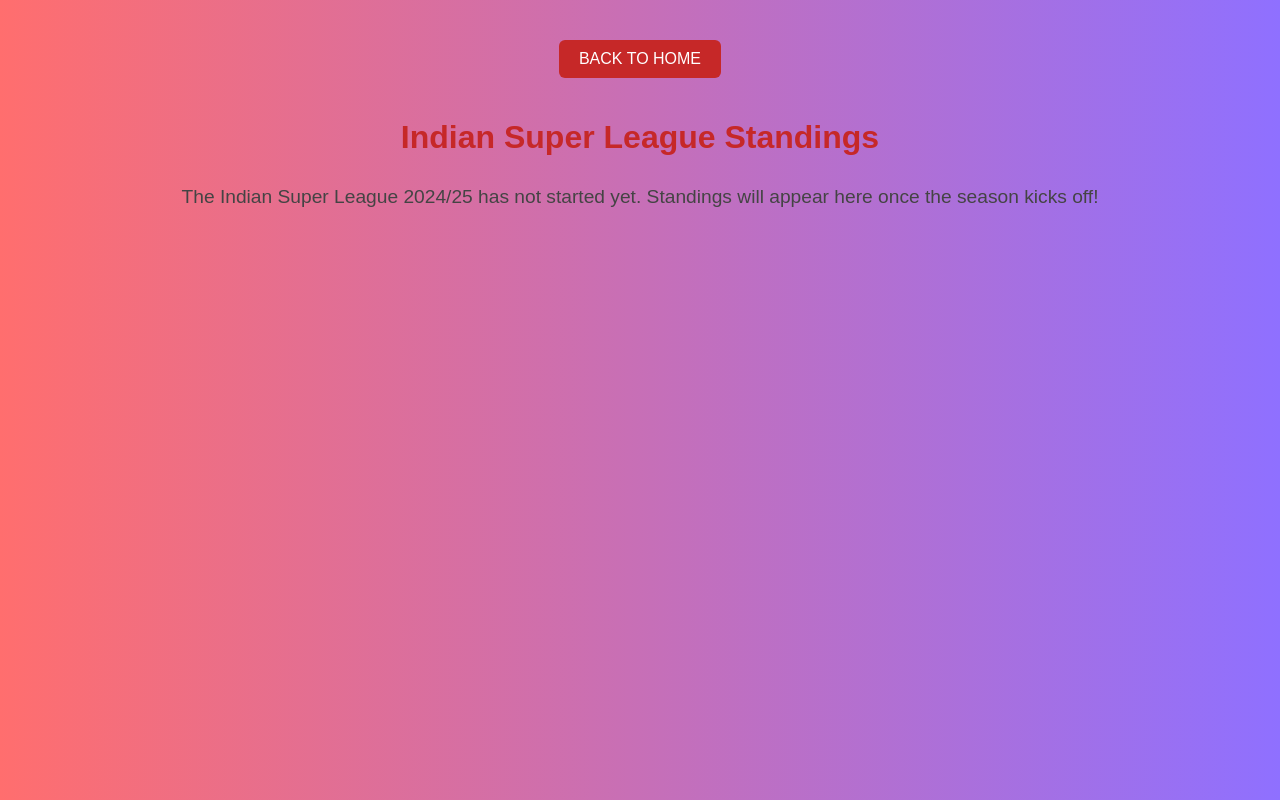
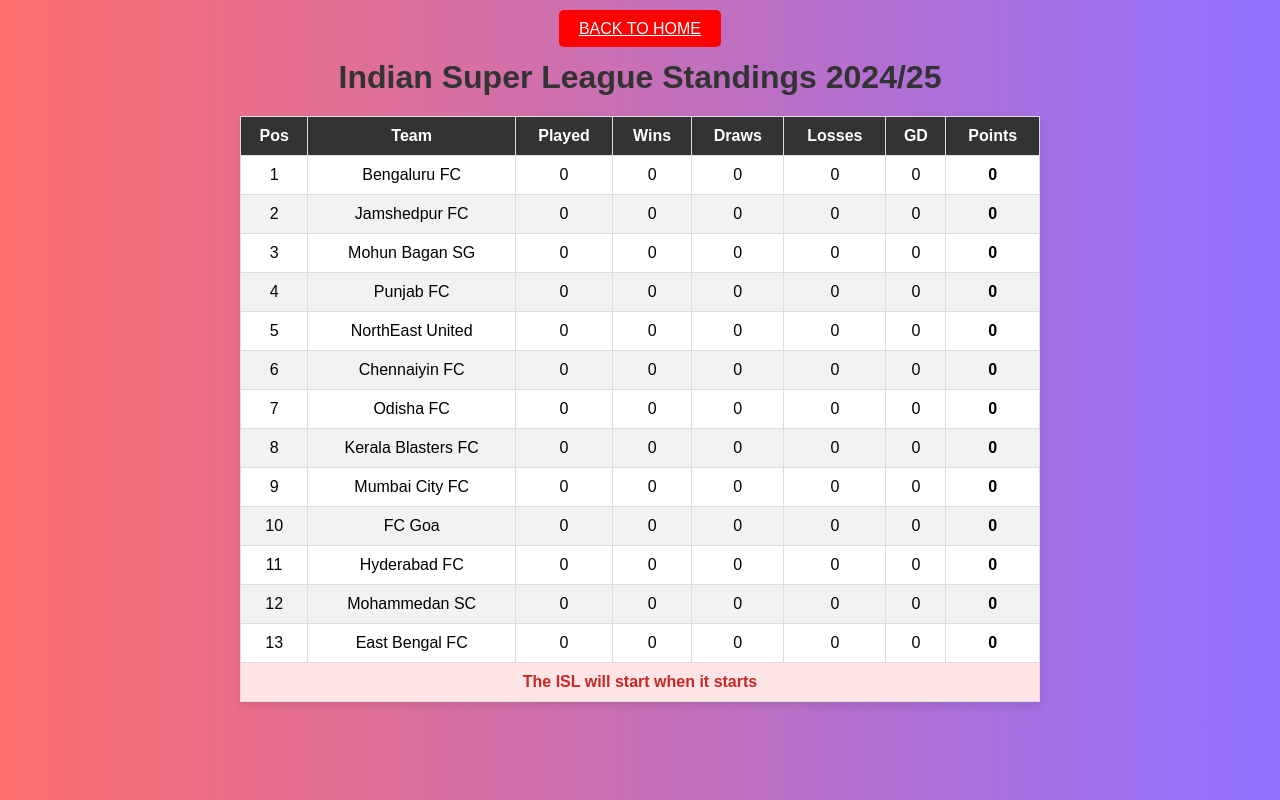
Before and after one commit to ha5him97/football-stats, a website: page isl/isl.html in a window 1280 px wide. Drawn offline with Linux system fonts and the light colour scheme.

Commit message:
Update isl.html

```diff
--- a/isl/isl.html
+++ b/isl/isl.html
@@ -7,40 +7,34 @@
   <link rel="stylesheet" href="styles.css">
   <link rel="stylesheet" href="https://cdnjs.cloudflare.com/ajax/libs/font-awesome/6.0.0-beta3/css/all.min.css">
   <link id="favicon" rel="icon" type="image/png" href="../logo/logo.jpg">
-    <style>
-        body {
-            font-family: Arial, sans-serif;
-            text-align: center;
-            padding: 40px;
-        }
-        h1 {
-            color: #c62828;
-        }
-        .button {
-            display: inline-block;
-            margin-bottom: 20px;
-            padding: 10px 20px;
-            background: #c62828;
-            color: white;
-            text-decoration: none;
-            border-radius: 6px;
-        }
-        .button:hover {
-            background: #e53935;
-        }
-        .message {
-            margin-top: 30px;
-            font-size: 1.2rem;
-            color: #444;
-        }
-    </style>
 </head>
 <body>
+  <!-- Back Button -->
   <a href="../index.html" class="button">BACK TO HOME</a>
-    <h1>Indian Super League Standings</h1>
 
-    <div class="message">
-        <p>The Indian Super League 2024/25 has not started yet. Standings will appear here once the season kicks off!</p>
-    </div>
+  <!-- Title -->
+  <h1>Indian Super League Standings 2024/25</h1>
+
+  <!-- Standings Table -->
+  <table class="isl-table">
+    <thead>
+      <tr>
+        <th>Pos</th>
+        <th>Team</th>
+        <th>Played</th>
+        <th>Wins</th>
+        <th>Draws</th>
+        <th>Losses</th>
+        <th>GD</th>
+        <th>Points</th>
+      </tr>
+    </thead>
+    <tbody id="isl-standings">
+      <!-- Teams + message will be added by script.js -->
+    </tbody>
+  </table>
+
+  <!-- Script -->
+  <script src="script.js"></script>
 </body>
 </html>
```
Lines whose indentation alone changed are shown as unchanged.
